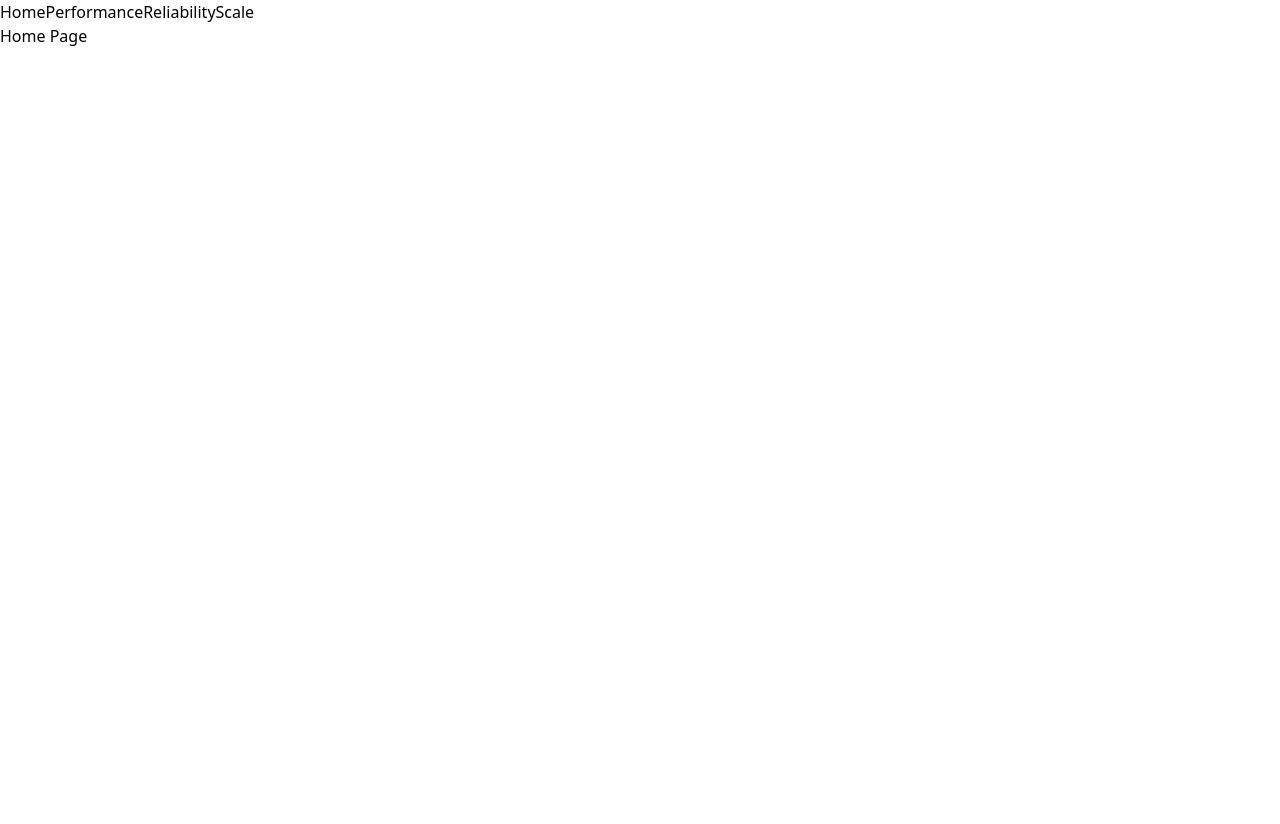
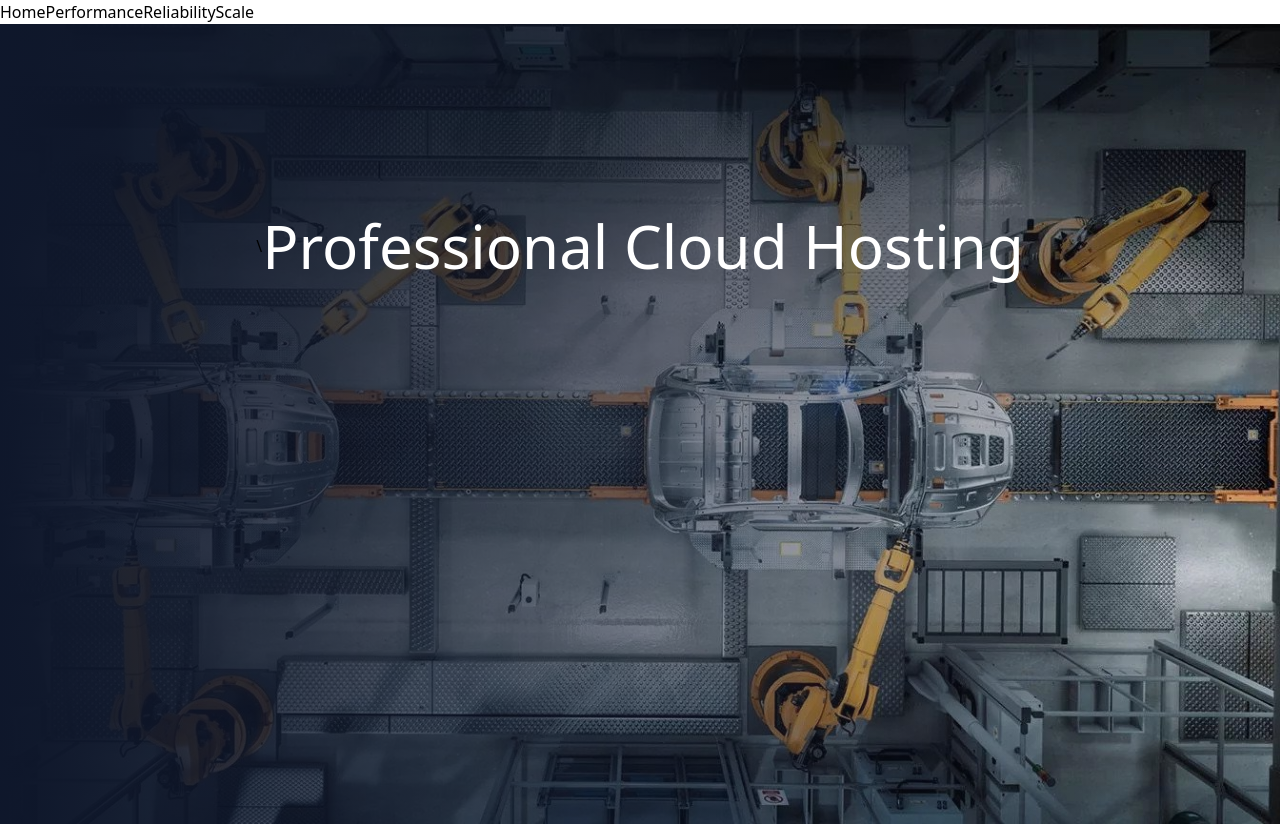
Before and after one commit to CodyJReed/next_14_refresh_corp, a Next.js app: page / in a window 1280 px wide. Before the commit the page ends 800 px from the top, so only its background shows below. Built offline with nearby package versions, Linux system fonts and the light colour scheme.

Commit message:
refactor to use new hero.tsx

```diff
--- a/src/app/page.tsx
+++ b/src/app/page.tsx
@@ -1,5 +1,12 @@
+import Hero from "@/components/hero"
+import homeImg from 'public/home.jpg'
+
 export default function Home() {
   return <div>
-    Home Page
+    <Hero
+      imgData={homeImg}
+      imgAlt="car factory"
+      title="Professional Cloud Hosting"
+    />
   </div>
 }
```
